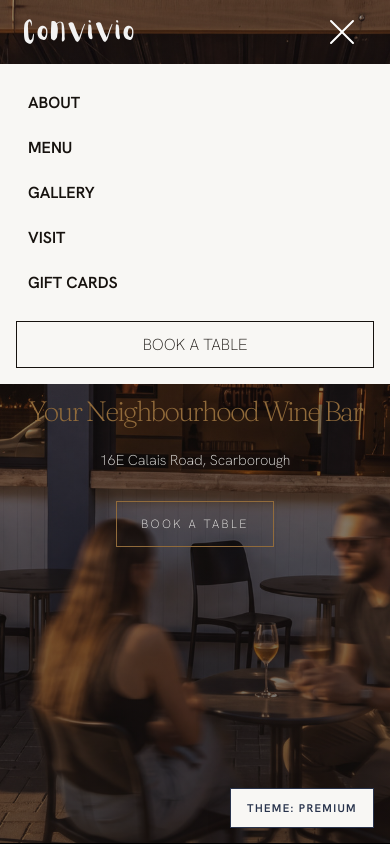
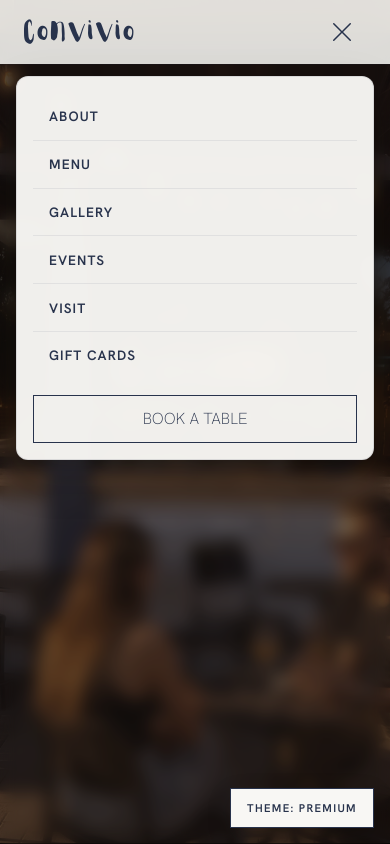
Before and after one commit to DevifyDev/convivio, a Next.js app: page / in a window 390 px wide. Both pictures are taken after a click on the button 342 px from the left and 32 px from the top of the page. Shown: the top 844 px of the page. Built offline with nearby package versions, Linux system fonts and the light colour scheme.

Commit message:
Changed mobile nav menu styling

```diff
--- a/src/components/Header/Header.module.css
+++ b/src/components/Header/Header.module.css
@@ -1,27 +1,30 @@
-/* .header {
-  position: sticky;
-  top: 0;
-  z-index: 1;
-  background: var(--light-background);
-  box-shadow: 0 2px 2px var(--shadow-color);
-} */
-
 .header {
   position: absolute;
   top: 0;
   left: 0;
-  z-index: 10;
+  z-index: 100;
   width: 100%;
   background: transparent;
+  transition:
+    background 220ms ease,
+    box-shadow 220ms ease;
+}
+
+.headerScrolled {
+  position: fixed;
+  background: rgba(248, 247, 244, 0.94);
+  box-shadow: 0 1px 0 rgba(40, 51, 76, 0.12);
+  backdrop-filter: blur(16px);
+  -webkit-backdrop-filter: blur(16px);
 }
 
 .nav {
   position: relative;
   display: flex;
   width: 100%;
+  min-height: 4rem;
   align-items: center;
   justify-content: space-between;
-  min-height: 4rem;
   padding-inline: var(--inline-padding);
 }
 
@@ -32,7 +35,14 @@
   font-weight: 400;
   line-height: 1;
   letter-spacing: 0.03em;
+  transition: color 220ms ease;
 }
+
+.headerScrolled .name {
+  color: var(--primary-blue);
+}
+
+/* DESKTOP NAVIGATION */
 
 .menuContainer {
   display: flex;
@@ -48,59 +58,138 @@
 
 .menuItems > a {
   color: var(--light-text);
+  font-size: 0.85rem;
   font-weight: 200;
+  letter-spacing: 0.05em;
+  transition:
+    color 180ms ease,
+    opacity 180ms ease;
 }
+
+.menuItems > a:hover {
+  opacity: 0.65;
+}
+
+.headerScrolled .menuItems > a {
+  color: var(--primary-blue);
+}
+
+.headerScrolled .menuContainer > a {
+  border-color: var(--primary-gold);
+  color: var(--primary-blue);
+}
+
+.headerMenuOpen {
+  background: rgba(248, 247, 244, 0.88);
+  box-shadow: 0 1px 0 rgba(40, 51, 76, 0.12);
+  backdrop-filter: blur(16px);
+  -webkit-backdrop-filter: blur(16px);
+}
+
+.headerMenuOpen .name,
+.headerMenuOpen .menuButton {
+  color: var(--primary-blue);
+}
+
+/* MOBILE MENU BUTTON */
 
 .menuButton {
   display: none;
-  align-items: center;
-  justify-content: center;
   width: 3rem;
   height: 3rem;
   padding: 0;
   border: 0;
   background: transparent;
+  color: var(--light-text);
   cursor: pointer;
+  align-items: center;
+  justify-content: center;
+  transition: color 180ms ease;
 }
 
-@media (max-width: 950px) {
-.name {
-  font-size: 1.65rem;
+.headerScrolled .menuButton {
+  color: var(--primary-blue);
 }
 
-.menuItems > a {
-  color: var(--dark-text);
-  font-weight: 600;
-}
-.menuIcon {
-  width: 2rem;
-  height: 2rem;
+.menuButtonOpen {
+  color: var(--primary-blue);
 }
 
-.menuButton {
-  display: flex;
+.menuIcon {
+  display: block;
+  width: 1.5rem;
+  height: 1.5rem;
+  background: currentColor;
 }
 
-.menuContainer {
+.openIcon {
+  mask: url('/icons/menu.svg') center / contain no-repeat;
+  -webkit-mask: url('/icons/menu.svg') center / contain no-repeat;
+}
+
+.closeIcon {
+  mask: url('/icons/close.svg') center / contain no-repeat;
+  -webkit-mask: url('/icons/close.svg') center / contain no-repeat;
+}
+
+/* BACKDROP */
+
+.backdrop {
+  position: fixed;
+  inset: 0;
+  z-index: 90;
+  padding: 0;
+  border: 0;
+  background: rgba(22, 18, 14, 0.18);
+  backdrop-filter: blur(8px);
+  -webkit-backdrop-filter: blur(8px);
+  cursor: default;
+}
+
+/* MOBILE */
+
+@media (max-width: 950px) {
+  .name {
+    font-size: 1.65rem;
+  }
+
+  .menuButton {
+    display: flex;
+  }
+
+  .menuContainer {
     position: absolute;
-    top: 100%;
-    left: 0;
-    display: none;
-    width: 100%;
+    top: calc(100% + 0.75rem);
+    left: 50%;
+    z-index: 110;
+    display: flex;
+    width: calc(100% - 2rem);
+    max-width: 32rem;
     flex-direction: column;
     align-items: stretch;
     gap: 1rem;
     padding: 1rem;
-    background: var(--light-background);
-  }
-
-  .menuContainer > a {
-    border-color: var(--dark-text);
-    color: var(--dark-text);
+    border: 1px solid rgba(40, 51, 76, 0.12);
+    border-radius: 0.75rem;
+    background: rgba(248, 247, 244, 0.97);
+    box-shadow:
+      0 1rem 3rem rgba(22, 18, 14, 0.14),
+      0 0.25rem 0.75rem rgba(22, 18, 14, 0.08);
+    opacity: 0;
+    visibility: hidden;
+    pointer-events: none;
+    transform: translate(-50%, -0.5rem);
+    transition:
+      opacity 180ms ease,
+      transform 180ms ease,
+      visibility 180ms ease;
   }
 
   .menuContainerOpen {
-    display: flex;
+    opacity: 1;
+    visibility: visible;
+    pointer-events: auto;
+    transform: translate(-50%, 0);
   }
 
   .menuItems {
@@ -110,6 +199,27 @@
   }
 
   .menuItems > a {
-    padding: 0.75rem;
+    padding: 0.9rem 1rem;
+    border-bottom: 1px solid rgba(40, 51, 76, 0.08);
+    color: var(--primary-blue);
+    font-size: 0.85rem;
+    font-weight: 600;
+    letter-spacing: 0.08em;
+  }
+
+  .menuItems > a:last-child {
+    border-bottom: 0;
+  }
+
+  .menuItems > a:hover {
+    background: rgba(40, 51, 76, 0.04);
+    opacity: 1;
+  }
+
+  .menuContainer > a {
+    width: 100%;
+    min-height: 3rem;
+    border-color: var(--primary-blue);
+    color: var(--primary-blue);
   }
 }
--- a/src/components/Header/Header.tsx
+++ b/src/components/Header/Header.tsx
@@ -1,14 +1,10 @@
 'use client'
 
-import Image from 'next/image'
-import { useState } from 'react'
+import { useEffect, useState } from 'react'
 import Button from '@/components/Button/Button'
 import styles from './Header.module.css'
 
 const name = 'Convivio'
-
-export default function Header() {
-  const [isMenuOpen, setIsMenuOpen] = useState(false)
 
 const menuItems = [
   {
@@ -24,21 +20,76 @@ export default function Header() {
     label: 'GALLERY'
   },
   {
+    href: '#events',
+    label: 'EVENTS'
+  },
+  {
     href: '#location',
     label: 'VISIT'
   },
   {
     href: 'https://www.convivioperth.com.au/s/gift-cards',
     label: 'GIFT CARDS'
-    },
+  }
 ]
+
+const bookingUrl =
+  'https://bookings.nowbookit.com/?accountid=d2961a38-34a5-4012-8856-aebf1af4bdee&venueid=11218&theme=dark&colors=hex,37474f'
+
+export default function Header() {
+  const [isMenuOpen, setIsMenuOpen] = useState(false)
+  const [isScrolled, setIsScrolled] = useState(false)
 
   function closeMenu() {
     setIsMenuOpen(false)
   }
 
+  useEffect(() => {
+    function handleScroll() {
+      setIsScrolled(window.scrollY > 20)
+      setIsMenuOpen(false)
+    }
+
+    function handleResize() {
+      if (window.innerWidth > 950) {
+        setIsMenuOpen(false)
+      }
+    }
+
+    handleScroll()
+
+    window.addEventListener('scroll', handleScroll, { passive: true })
+    window.addEventListener('resize', handleResize)
+
+    return () => {
+      window.removeEventListener('scroll', handleScroll)
+      window.removeEventListener('resize', handleResize)
+    }
+  }, [])
+
+  useEffect(() => {
+    if (!isMenuOpen) return
+
+    function handleKeyDown(event: KeyboardEvent) {
+      if (event.key === 'Escape') {
+        closeMenu()
+      }
+    }
+
+    document.addEventListener('keydown', handleKeyDown)
+
+    return () => {
+      document.removeEventListener('keydown', handleKeyDown)
+    }
+  }, [isMenuOpen])
+
   return (
-    <header className={styles.header}>
+    <>
+      <header
+        className={`${styles.header} ${
+          isScrolled ? styles.headerScrolled : ''
+        } ${isMenuOpen ? styles.headerMenuOpen : ''}`}
+      >
         <nav className={styles.nav} aria-label='Main navigation'>
           <a
             className={styles.name}
@@ -57,34 +108,55 @@ export default function Header() {
           >
             <div className={styles.menuItems}>
               {menuItems.map((item) => (
-              <a key={item.href} href={item.href} onClick={closeMenu}>
+                <a
+                  key={item.href}
+                  href={item.href}
+                  onClick={closeMenu}
+                >
                   {item.label}
                 </a>
               ))}
             </div>
 
-          <Button label='BOOK A TABLE' href='https://bookings.nowbookit.com/?accountid=d2961a38-34a5-4012-8856-aebf1af4bdee&venueid=11218&theme=dark&colors=hex,37474f' />
-
+            <Button
+              label='BOOK A TABLE'
+              href={bookingUrl}
+              target='_blank'
+            />
           </div>
 
           <button
             type='button'
-          className={styles.menuButton}
-          aria-label={isMenuOpen ? 'Close navigation menu' : 'Open navigation menu'}
+            className={`${styles.menuButton} ${
+              isMenuOpen ? styles.menuButtonOpen : ''
+            }`}
+            aria-label={
+              isMenuOpen
+                ? 'Close navigation menu'
+                : 'Open navigation menu'
+            }
             aria-expanded={isMenuOpen}
             aria-controls='nav-menu'
             onClick={() => setIsMenuOpen((current) => !current)}
           >
-          <Image
-            className={styles.menuIcon}
-            src={isMenuOpen ? '/icons/close.svg' : '/icons/menu.svg'}
-            alt=''
-            width={32}
-            height={32}
+            <span
+              className={`${styles.menuIcon} ${
+                isMenuOpen ? styles.closeIcon : styles.openIcon
+              }`}
               aria-hidden='true'
-          />
+            ></span>
           </button>
         </nav>
       </header>
+
+      {isMenuOpen && (
+        <button
+          type='button'
+          className={styles.backdrop}
+          aria-label='Close navigation menu'
+          onClick={closeMenu}
+        ></button>
+      )}
+    </>
   )
 }
```
Lines whose indentation alone changed are shown as unchanged.
